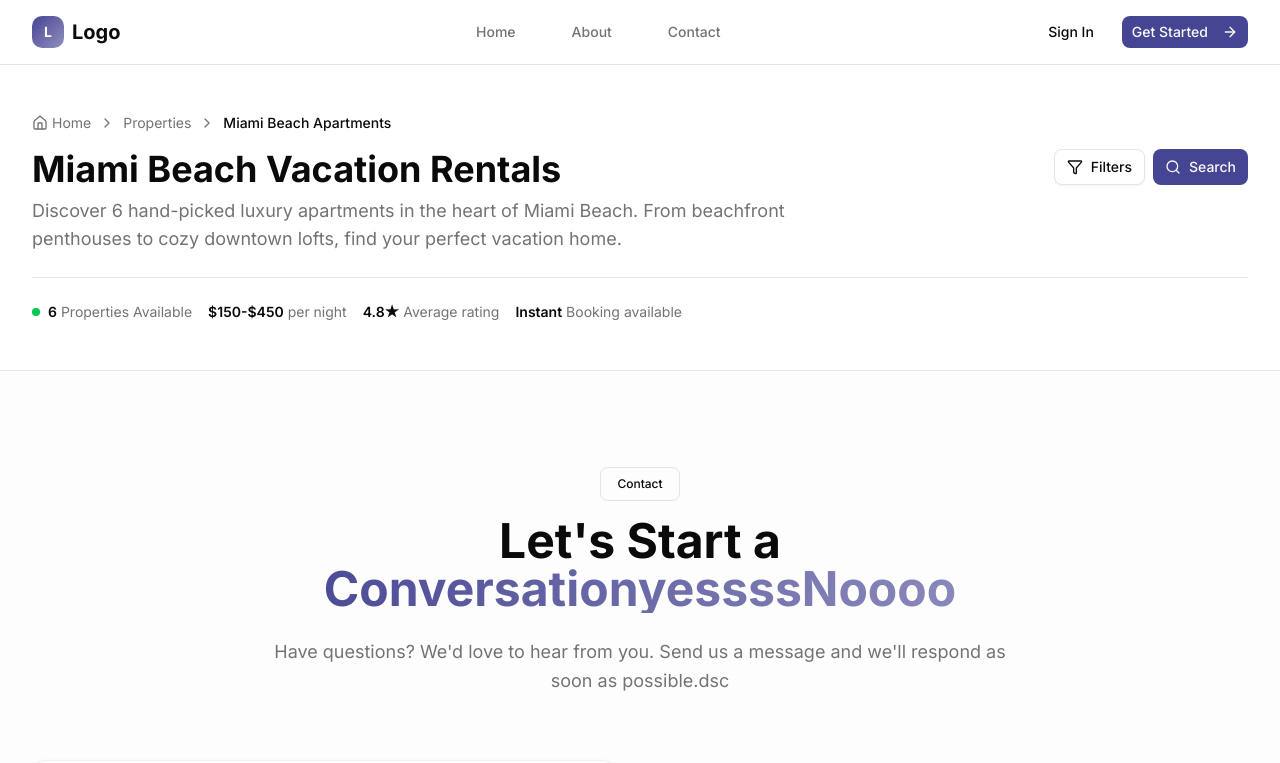
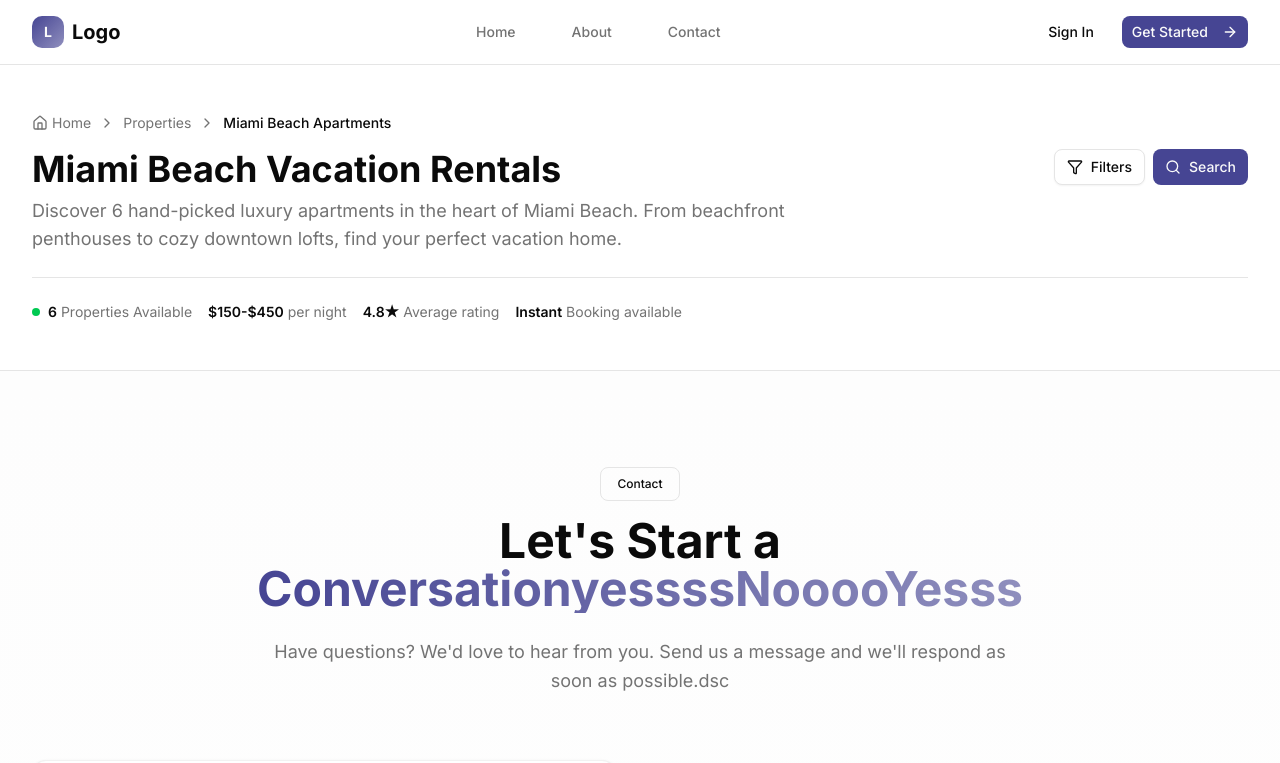
Before and after one commit to app-drongo/ai-website-create-a-website-627-162178-ujl, a Next.js app: page /contact in a window 1280 px wide. Shown: the top 763 px of the page. Built offline with nearby package versions, Linux system fonts and the light colour scheme.

Commit message:
Update Contact.tsx

```diff
--- a/src/components/sections/contact/Contact.tsx
+++ b/src/components/sections/contact/Contact.tsx
@@ -89,7 +89,7 @@ export default function Contact() {
           <h2 className="text-3xl sm:text-4xl lg:text-5xl font-bold mb-6">
             Let's Start a
             <span className="block bg-gradient-to-r from-primary to-primary/60 bg-clip-text text-transparent">
-              ConversationyessssNoooo
+              ConversationyessssNooooYesss
             </span>
           </h2>
           <p className="text-lg text-muted-foreground leading-relaxed">
```
